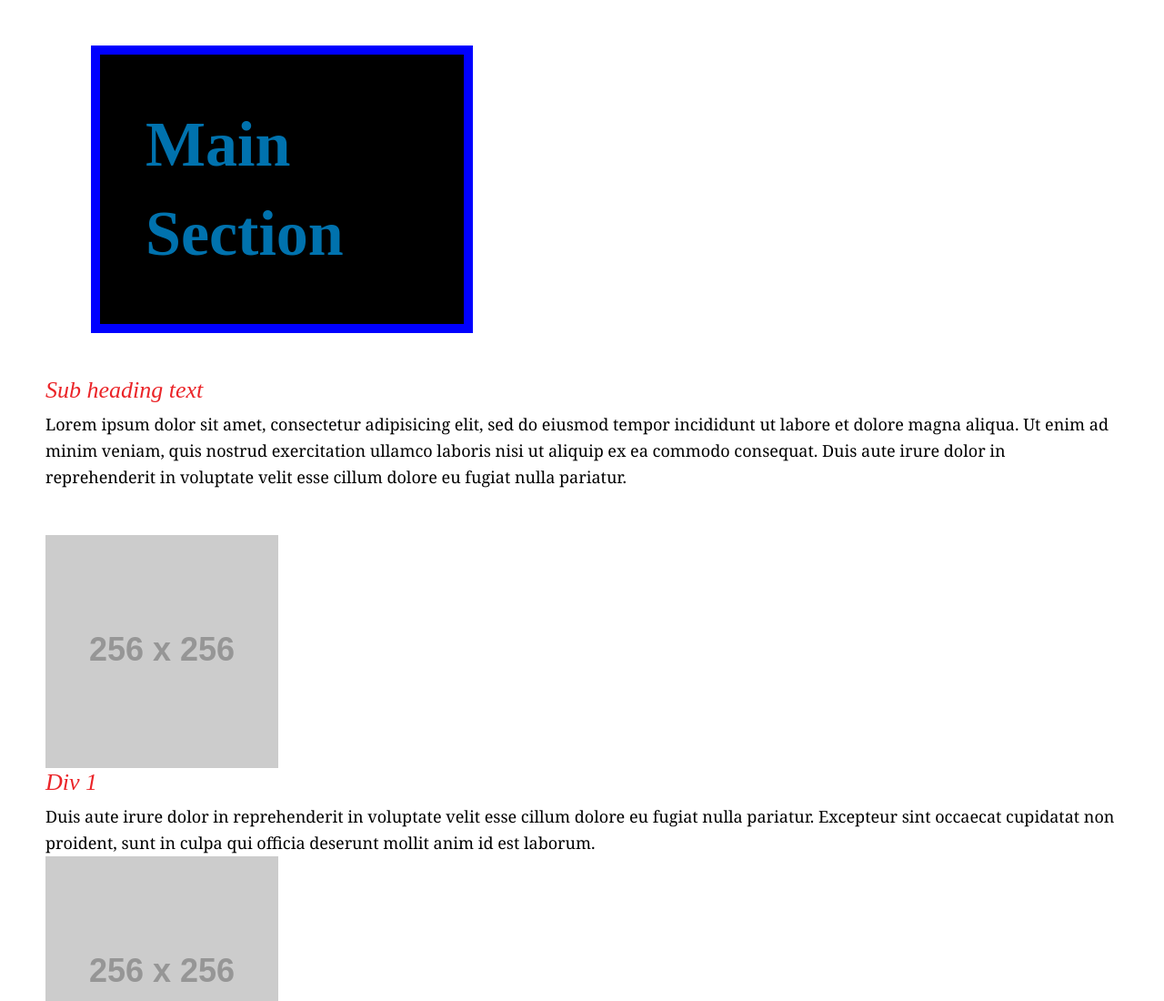
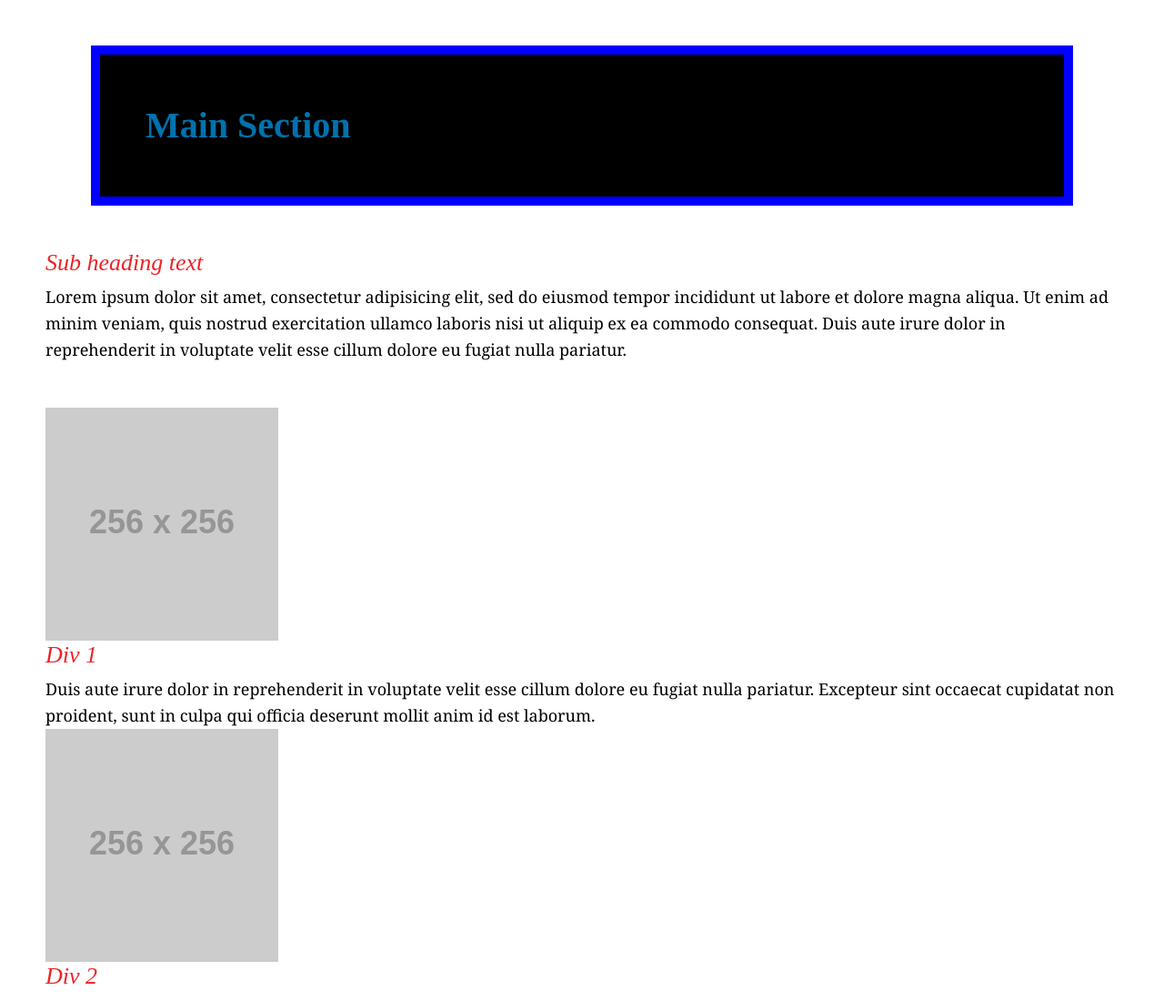
Before and after one commit to allanliebold/css-practice, a plain HTML site: page index.html in a window 1280 px wide. Shown: the top 1100 px of the page at 91% size. Drawn offline with Linux system fonts and the light colour scheme; placeholder pictures from the web are drawn by us.

Commit message:
added alt-headline class to h1

```diff
--- a/css/style.css
+++ b/css/style.css
@@ -7,7 +7,6 @@ h1 {
   font-weight: bold;
   color: #0072ae;
   background-color: black;
-  width: 300px;
   padding: 50px;
   margin: 50px;
   border: 10px solid blue;
@@ -16,7 +15,6 @@ h1 {
 .alt-headline {
   font-size: 40px;
 }
-
 h2 {
   font-size: 26px;
   font-style: italic;
--- a/index.html
+++ b/index.html
@@ -10,7 +10,7 @@
 
 <body>
   <section>
-    <h1>Main Section</h1>
+    <h1 class="alt-headline">Main Section</h1>
     <h2>Sub heading text</h2>
     <p>Lorem ipsum dolor sit amet, consectetur adipisicing elit, sed do eiusmod tempor incididunt ut labore et dolore magna aliqua. Ut enim ad minim veniam, quis nostrud exercitation ullamco laboris nisi ut aliquip ex ea commodo consequat. Duis aute irure dolor in reprehenderit in voluptate velit esse cillum dolore eu fugiat nulla pariatur.
     </p>
```
